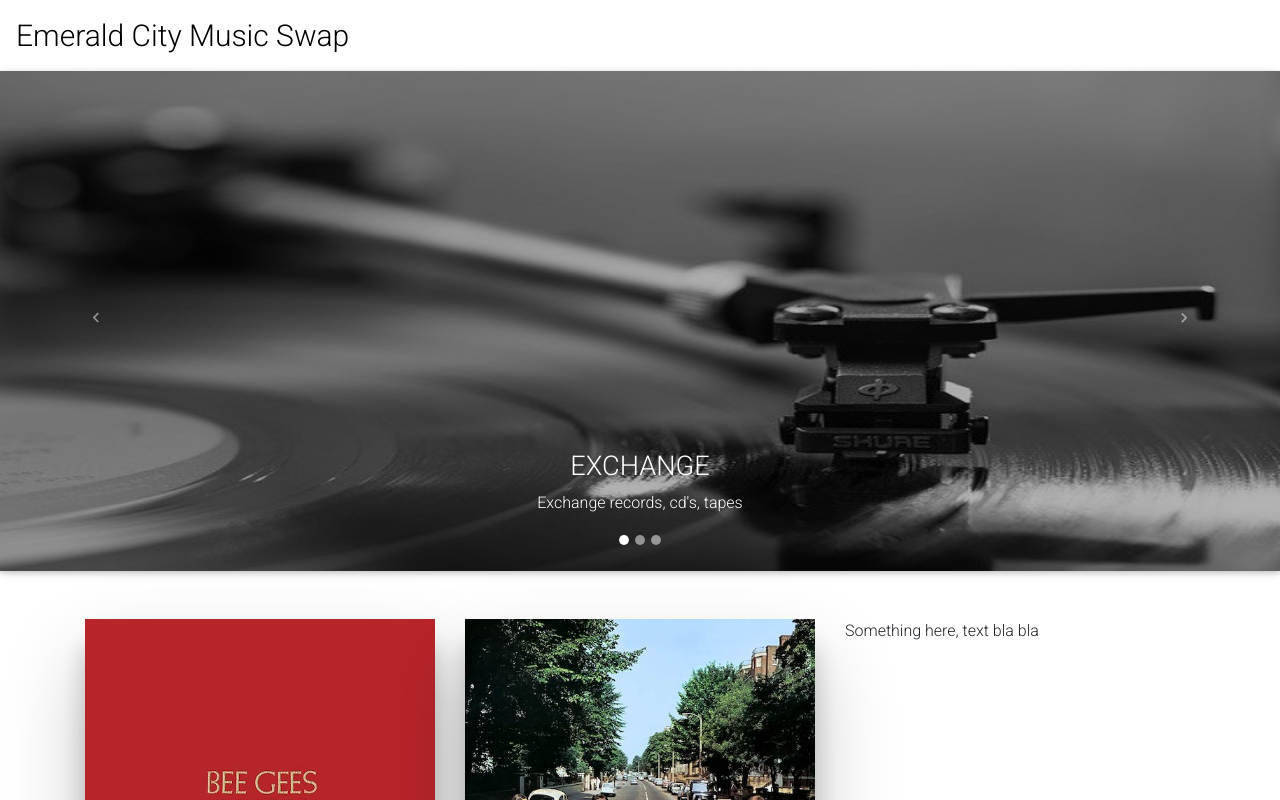
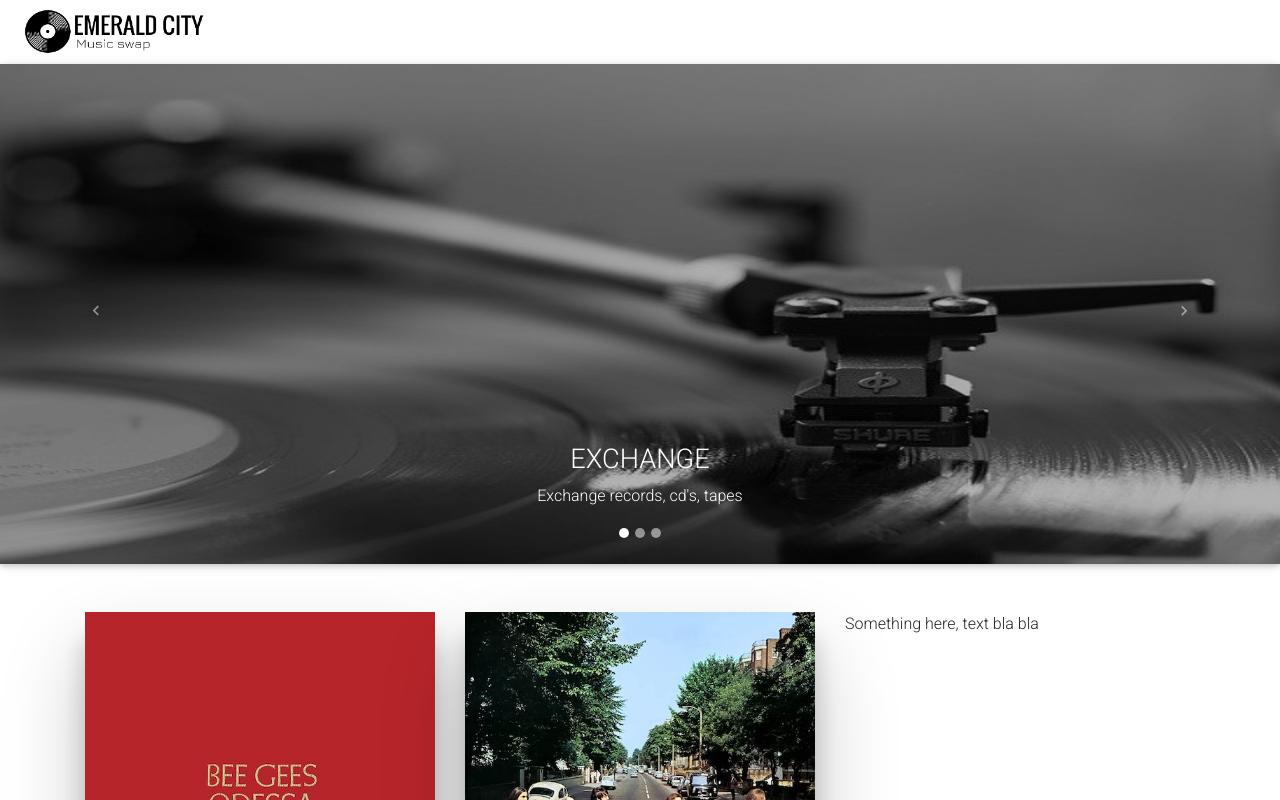
Before and after one commit to POD-12/emerald-city-music-swap, a React (Create React App) app in the folder client/: page / in a window 1280 px wide. Shown: the top 800 px of the page. Built offline with nearby package versions, Linux system fonts and the light colour scheme.

Commit message:
added logo

```diff
--- a/client/src/components/NavTabs/index.js
+++ b/client/src/components/NavTabs/index.js
@@ -1,17 +1,19 @@
 import { MDBNavbarNav } from "mdbreact";
 import React from "react";
 import { Nav, Navbar } from "react-bootstrap";
+import mainlogo from "../../images/mainlogo.png"
 
 function NavTabs() {
   return (
     <Navbar expand="lg">
-      <Navbar.Brand
-        id="name"
-        className="animated fadeInLeft"
-        href="/"
-        style={{ fontSize: "30px", color: "black" }}
-      >
-        Emerald City Music Swap{" "}
+      <Navbar.Brand className="p-0">
+        <img
+          src={mainlogo}
+          className="img-fluid animated fadeInLeft"
+          href="/"
+          style={{ width: "12rem", height: "3rem"}}
+          alt=""
+              />
       </Navbar.Brand>
       <MDBNavbarNav right>
         <Navbar.Toggle aria-controls="basic-navbar-nav" />
```
Also changed, not shown: client/src/images/mainlogo.png (added).
